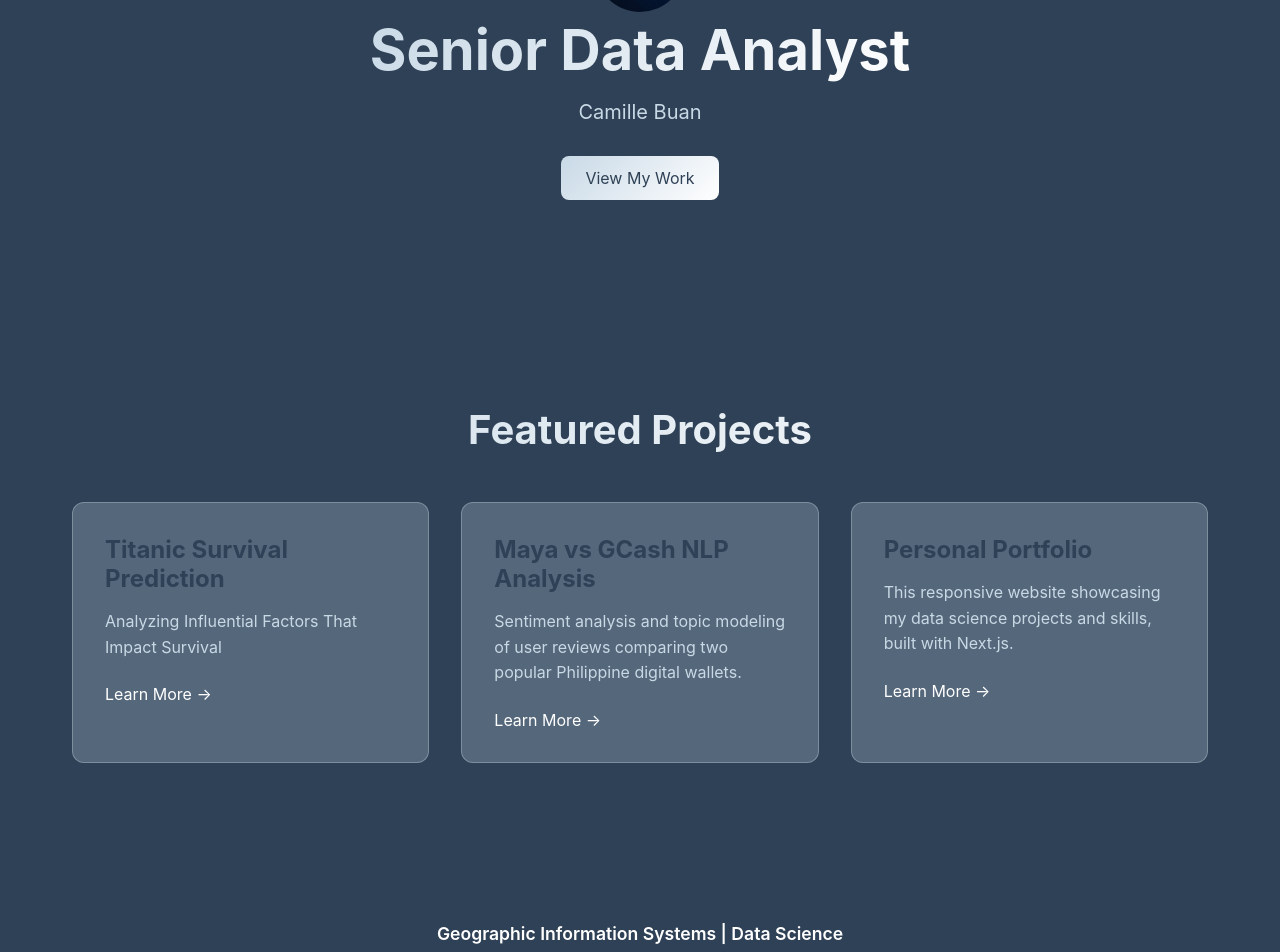
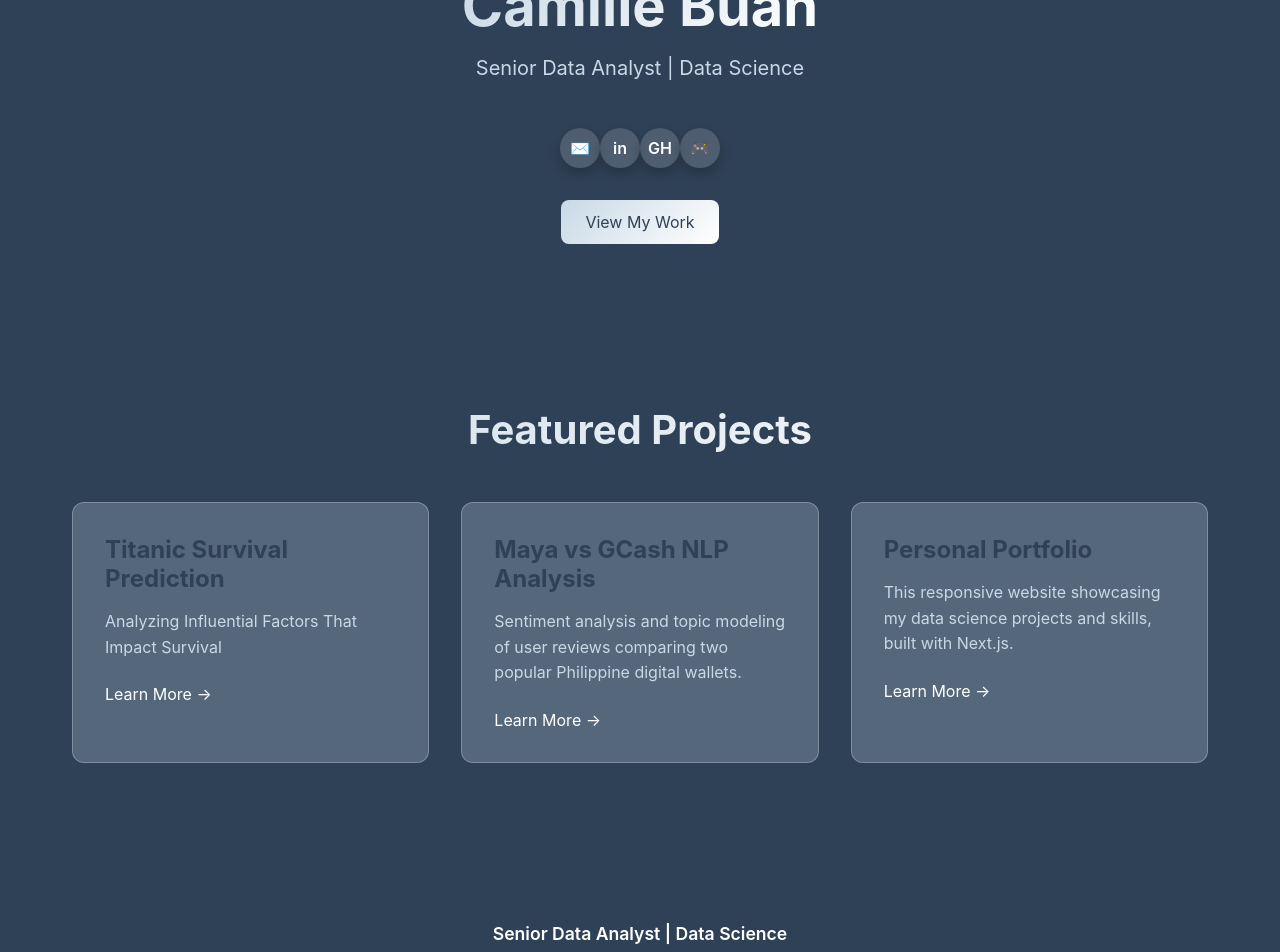
Before and after one commit to csbuan/my-portfolio, a Next.js app: page / in a window 1280 px wide. Shown: the part 300-1252 px from the top of the page. Built offline with nearby package versions, Linux system fonts and the light colour scheme.

Commit message:
Landing hero and social links setup

```diff
--- a/app/page.tsx
+++ b/app/page.tsx
@@ -28,10 +28,16 @@ export default function Home() {
       <section className={styles.hero} id="home">
         <div className={styles.heroContent}>
           <img src="/media/my-logo-square.jpeg" alt="Camille logo" width={90} height={90} style={{ borderRadius: '50%', objectFit: 'cover' }} />
-          <h1>Senior Data Analyst</h1>
-          <p>
-            Camille Buan<br />
-          </p>
+          <h1>Camille Buan</h1>
+          <p>Senior Data Analyst | Data Science</p>
+
+          <div className={styles.socials}>
+            <a href="mailto:camille@example.com" className={styles.socialLink} aria-label="Email">✉️</a>
+            <a href="https://linkedin.com/in/yourprofile" target="_blank" rel="noopener noreferrer" className={styles.socialLink} aria-label="LinkedIn">in</a>
+            <a href="https://github.com/csbuan" target="_blank" rel="noopener noreferrer" className={styles.socialLink} aria-label="GitHub">GH</a>
+            <a href="https://discord.com/users/yourid" target="_blank" rel="noopener noreferrer" className={styles.socialLink} aria-label="Discord">🎮</a>
+          </div>
+
           <Link href="/projects" className={styles.cta}>
             View My Work
           </Link>
@@ -60,12 +66,12 @@ export default function Home() {
       </section>
 
       <section className={styles.socials}>
-        <p>Geographic Information Systems | Data Science</p>
+        <p>Senior Data Analyst | Data Science</p>
         <div className={styles.socialIcons}>
-          <a href="mailto:camille@example.com" aria-label="Email" className={styles.socialLink}>✉️</a>
-          <a href="https://linkedin.com/in/yourprofile" target="_blank" rel="noopener noreferrer" aria-label="LinkedIn" className={styles.socialLink}>in</a>
+          <a href="mailto:buancamillee@gmail.com" aria-label="Email" className={styles.socialLink}>✉️</a>
+          <a href="https://www.linkedin.com/in/camillebuan/" target="_blank" rel="noopener noreferrer" aria-label="LinkedIn" className={styles.socialLink}>in</a>
           <a href="https://github.com/csbuan" target="_blank" rel="noopener noreferrer" aria-label="GitHub" className={styles.socialLink}>GH</a>
-          <a href="https://discord.com/users/yourid" target="_blank" rel="noopener noreferrer" aria-label="Discord" className={styles.socialLink}>🎮</a>
+          <a href="https://discord.com/users/871335959483015210" target="_blank" rel="noopener noreferrer" aria-label="Discord" className={styles.socialLink}>🎮</a>
         </div>
       </section>
       <footer className={styles.footer}>
```
